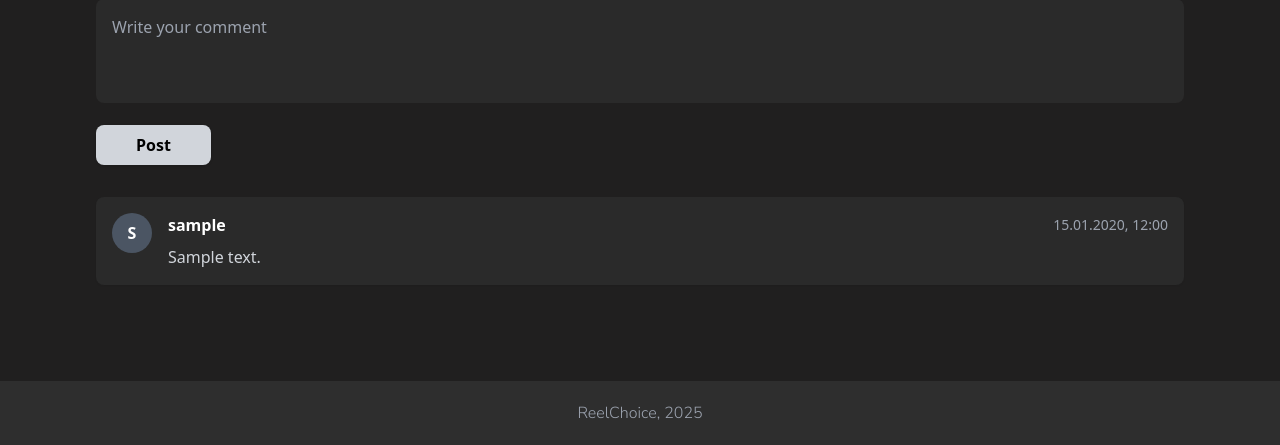
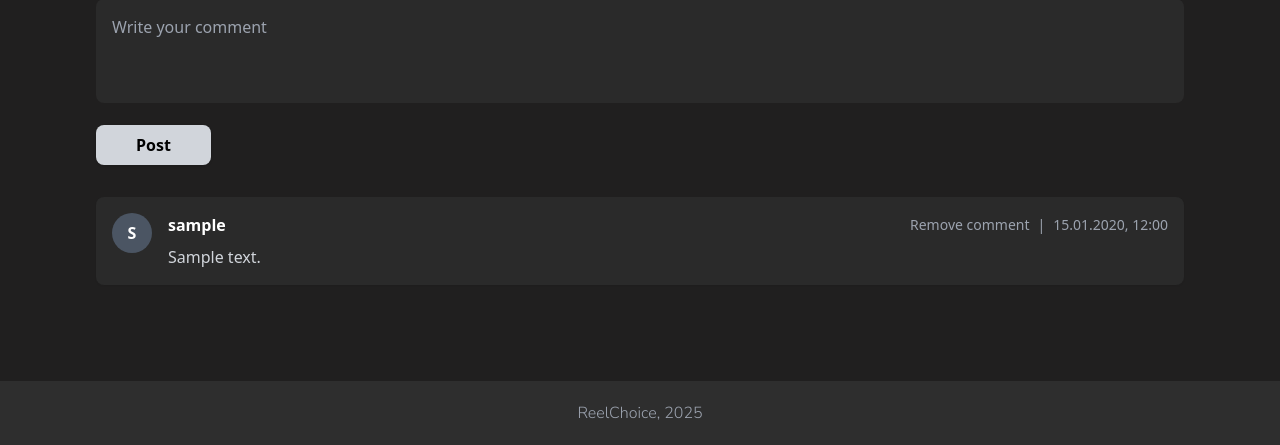
Before and after one commit to kkhrystynaa/ReelChoice, a Django app: page /movie/1/ in a window 1280 px wide. Shown: the part 701-1146 px from the top of the page. Run offline with Django 5.2, Linux system fonts and the light colour scheme; a user stored in the database is signed in; tables that the repository leaves empty hold one stand-in row (values such as "Sample post"); parts of the project's set-up code (start-up, migrations or seed data) failed here and were passed over; some libraries are stand-ins or nearby versions.

Commit message:
Added comment deletion button in ui

```diff
--- a/reelchoice_app/templates/movie_detail.html
+++ b/reelchoice_app/templates/movie_detail.html
@@ -86,11 +86,12 @@
               <span class="font-light italic text-lg">
               Your rating: {{ user_rating.score }}/10
               </span>
-              <form method="post">
-                {% csrf_token %}
-                <input type="hidden" name="delete_rating" value="true" />
-                <button type="submit" class="font-light italic text-sm text-gray-500 hover:text-gray-300">Remove</button>
-              </form>
+                <form method="post">
+                  {% csrf_token %}
+                  <input type="hidden" name="delete_rating" value="true"/>
+                  <button type="submit" class="font-light italic text-sm text-gray-500 hover:text-gray-300">Remove
+                  </button>
+                </form>
               </div>
             {% endif %}
           </div>
@@ -138,7 +139,20 @@
                 <div class="flex-1">
                   <div class="flex justify-between items-center">
                     <span class="font-semibold text-white">{{ comment.user.username }}</span>
-                    <span class="text-sm text-gray-400">{{ comment.created_at|date:"d.m.Y, H:i" }}</span>
+                    <form method="post">
+                      {% csrf_token %}
+                      <div class="flex items-center gap-2">
+                        {% if comment.user == request.user %}
+                          <input type="hidden" name="delete_comment" value="true"/>
+                          <button type="submit" class="text-sm text-gray-400 hover:text-gray-300">
+                            Remove comment
+                          </button>
+                          <span class="text-sm text-gray-400">|</span>
+                        {% endif %}
+                        <span class="text-sm text-gray-400">{{ comment.created_at|date:"d.m.Y, H:i" }}</span>
+                      </div>
+                    </form>
+
                   </div>
                   <p class="text-gray-300 mt-2 whitespace-pre-line">{{ comment.content }}</p>
                 </div>
```
